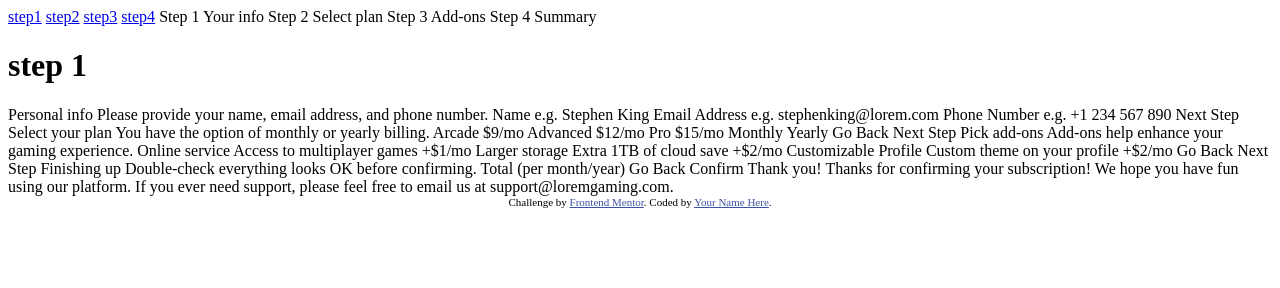
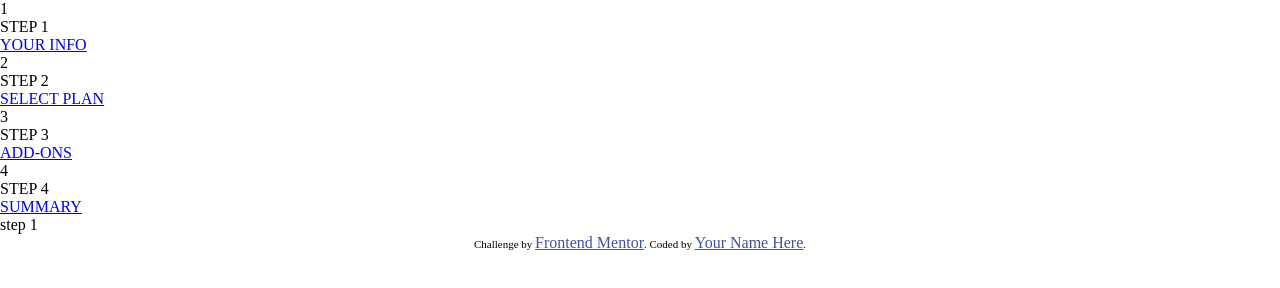
Before and after one commit to HugoEmanuelLC/multi-step-form-main, a website: page index.html in a window 1280 px wide. Drawn offline with Linux system fonts and the light colour scheme; files that its build step writes are made by us from their sources.

Commit message:
creation de la sidebar

```diff
--- a/assets/styles/main.scss
+++ b/assets/styles/main.scss
@@ -0,0 +1,3 @@
+@import 'sass/infos';
+@import 'sass/global';
+@import 'sass/sidebar';
--- /dev/null
+++ b/assets/styles/sass/_global.scss
@@ -0,0 +1,16 @@
+*{
+    margin: 0;
+    padding: 0;
+    box-sizing: border-box;
+    transition: 250ms;
+    font-size: 16px;
+    font-weight: 500;
+    letter-spacing: 0;
+    // font-family: Verdana, Geneva, Tahoma, sans-serif;
+    // color: white;
+}
+
+body{
+    height: 100vh;
+
+}
--- /dev/null
+++ b/assets/styles/sass/_sidebar.scss
@@ -0,0 +1,3 @@
+nav{
+
+}
--- a/index.html
+++ b/index.html
@@ -30,110 +30,46 @@
 <body>
 
   <!-- Sidebar start -->
-<a href="#/">step1</a>
-<a href="#/step2">step2</a>
-<a href="#/step3">step3</a>
-<a href="#/step4">step4</a>
-  Step 1
-  Your info
-
-  Step 2
-  Select plan
-
-  Step 3
-  Add-ons
-
-  Step 4
-  Summary
-
+  <nav>
+    <ul>
+      <li>
+        <span>1</span>
+        <div>
+          <p>STEP 1</p>
+          <a href="#/">YOUR INFO</a>
+        </div>
+      </li>
+      <li>
+        <span>2</span>
+        <div>
+          <p>STEP 2</p>
+          <a href="#/step2">SELECT PLAN</a>
+        </div>
+      </li>
+      <li>
+        <span>3</span>
+        <div>
+          <p>STEP 3</p>
+          <a href="#/step3">ADD-ONS</a>
+        </div>
+      </li>
+      <li>
+        <span>4</span>
+        <div>
+          <p>STEP 4</p>
+          <a href="#/step4">SUMMARY</a>
+        </div>
+      </li>
+    </ul>
+  </nav>
   <!-- Sidebar end -->
 
-  <!-- Step 1 start -->
+
 
   <!-- ADD COMPONENTS -->
   <main></main>
 
-  Personal info
-  Please provide your name, email address, and phone number.
-
-  Name
-  e.g. Stephen King
-
-  Email Address
-  e.g. stephenking@lorem.com
-
-  Phone Number
-  e.g. +1 234 567 890
-
-  Next Step
-
-  <!-- Step 1 end -->
-
-  <!-- Step 2 start -->
-
-  Select your plan
-  You have the option of monthly or yearly billing.
-
-  Arcade
-  $9/mo
-
-  Advanced
-  $12/mo
-
-  Pro
-  $15/mo
-
-  Monthly
-  Yearly
-
-  Go Back
-  Next Step
-
-  <!-- Step 2 end -->
-
-  <!-- Step 3 start -->
-
-  Pick add-ons
-  Add-ons help enhance your gaming experience.
-
-  Online service
-  Access to multiplayer games
-  +$1/mo
-
-  Larger storage
-  Extra 1TB of cloud save
-  +$2/mo
-
-  Customizable Profile
-  Custom theme on your profile
-  +$2/mo
-
-  Go Back
-  Next Step
-
-  <!-- Step 3 end -->
-
-  <!-- Step 4 start -->
-
-  Finishing up
-  Double-check everything looks OK before confirming.
-
-  <!-- Dynamically add subscription and add-on selections here -->
-
-  Total (per month/year)
-
-  Go Back
-  Confirm
-
-  <!-- Step 4 end -->
-
   <!-- Step 5 start -->
-
-  Thank you!
-
-  Thanks for confirming your subscription! We hope you have fun
-  using our platform. If you ever need support, please feel free
-  to email us at support@loremgaming.com.
 
   <!-- Step 5 end -->
 
--- a/views/components/step1.html
+++ b/views/components/step1.html
@@ -1 +1,3 @@
-<h1>step 1</h1>
+    <!-- Step 1 start -->
+    <h1>step 1</h1>
+    <!-- Step 1 end -->
```
Also changed, not shown: assets/styles/sass/_infos.scss (added, +10 -0 lines), views/components/errorPage.html (+1 -0 lines), views/components/step2.html (+3 -0 lines), views/components/step3.html (+3 -0 lines), views/components/step4.html (+8 -0 lines), assets/styles/css/style.css, 1 other file.
